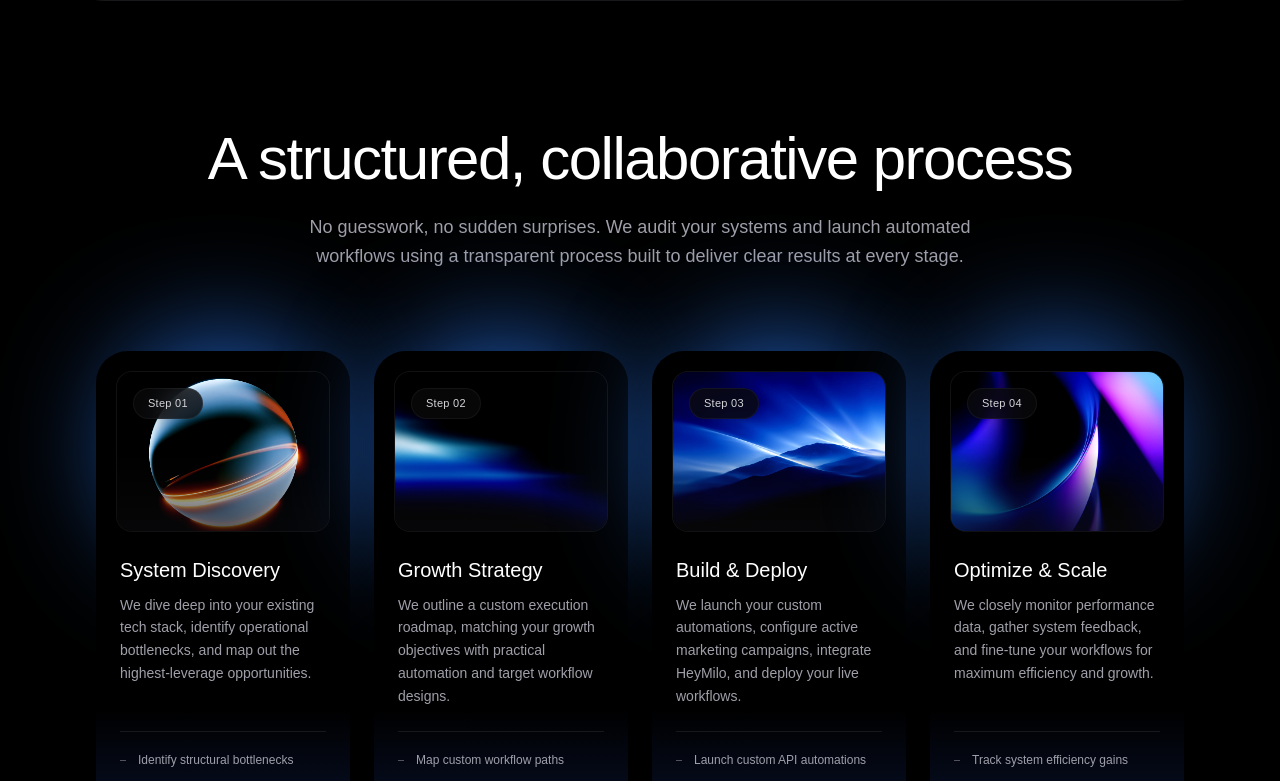
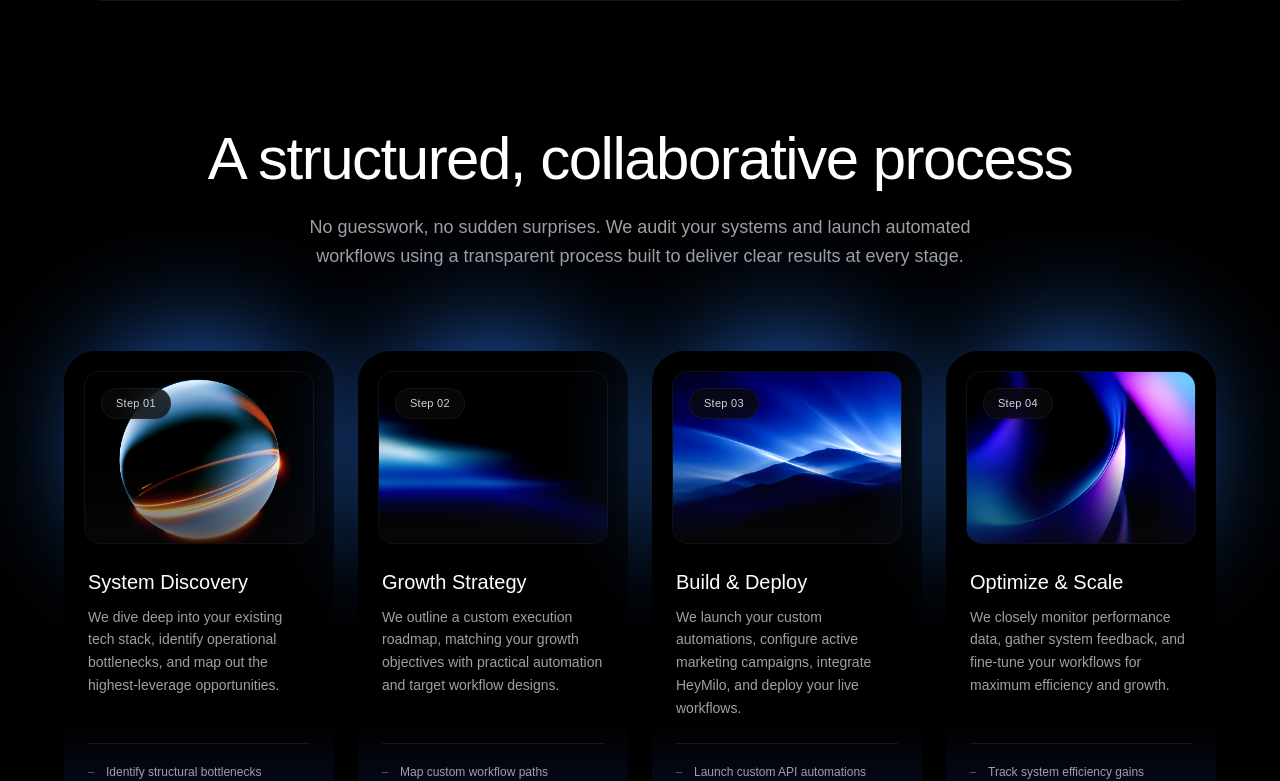
Before and after one commit to addyuchiha/thayalan-ai, a Next.js app: page / in a window 1280 px wide. Shown: the part 2800-3581 px from the top of the page. Built offline with nearby package versions, Linux system fonts and the light colour scheme.

Commit message:
remove padding for spacing consistency

```diff
--- a/components/Home/HowWeWorkSection.tsx
+++ b/components/Home/HowWeWorkSection.tsx
@@ -154,7 +154,7 @@ export default function HowWeWorkSection() {
         }
       `}</style>
 
-      <div className="max-w-[100rem] mx-auto px-4 md:px-8 relative z-10">
+      <div className="max-w-[100rem] mx-auto relative z-10">
         {/* Section Header */}
         <div className="text-center mx-auto mb-20 flex flex-col items-center anim-process-header">
           <h2 className="text-4xl md:text-5xl lg:text-6xl tracking-tight mb-6 text-white font-medium max-w-4xl">
```
